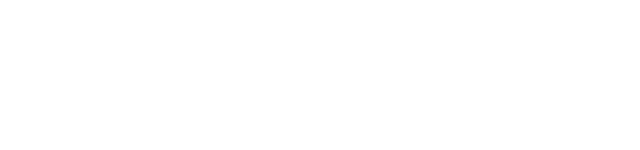
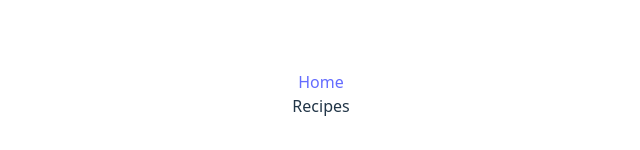
Before and after one commit to sleiterr/md-06-FlavorfulFavorites, a React (Vite) app: page / in a window 1280 px wide. Shown: the part 306-456 px from the top of the page, without its empty margins (319-959 px from the left). Built offline with nearby package versions, Linux system fonts and the light colour scheme.

Commit message:
add react-router-dom and set up basic routing

```diff
--- a/package.json
+++ b/package.json
@@ -12,7 +12,8 @@
   "dependencies": {
     "prop-type": "^0.0.1",
     "react": "^19.0.0",
-    "react-dom": "^19.0.0"
+    "react-dom": "^19.0.0",
+    "react-router-dom": "^7.5.3"
   },
   "devDependencies": {
     "@eslint/js": "^9.22.0",
--- a/src/App.jsx
+++ b/src/App.jsx
@@ -1,7 +1,30 @@
+//?Routes => Renders a branch of <Routes> that best matches the current location.
+//?Route => Renders a branch of Route that best matches the current location.
+import { BrowserRouter, Routes, Route, Link } from "react-router-dom";
+import RecipeDetail from "./components/RecipeDetail"; //? Import components
+import Recipes from "./components/Recipes"; //? Import components
+
 import "./App.css";
 
 function App() {
-  return <></>;
+  return (
+    //! <BrowserRouter> is a component for setting up routing in React.
+    <BrowserRouter>
+      <div>
+        <nav>
+          <Link to="/">Home</Link>
+        </nav>
+
+        <div>
+          <Routes>
+            //? path parses a string URL path into its separate pathname,search,andhash components.
+            <Route path="/" element={<Recipes />} />
+            <Route path="/recipe:id" element={<RecipeDetail />} />
+          </Routes>
+        </div>
+      </div>
+    </BrowserRouter>
+  );
 }
 
 export default App;
--- a/src/components/RecipeDetail.jsx
+++ b/src/components/RecipeDetail.jsx
@@ -0,0 +1,7 @@
+import React from "react";
+
+const RecipeDetail = () => {
+  return <div>RecipeDetail</div>;
+};
+
+export default RecipeDetail;
--- a/src/components/Recipes.jsx
+++ b/src/components/Recipes.jsx
@@ -0,0 +1,9 @@
+import React, { useState, useEffect } from "react";
+//! useParams: Returns an object of key/value pairs of the dynamic params from the current URL
+import { useParams } from "react-router-dom";
+
+const Recipes = () => {
+  return <div>Recipes</div>;
+};
+
+export default Recipes;
```
Also changed, not shown: 1 other file (tests, documents, lock files or other folders).
